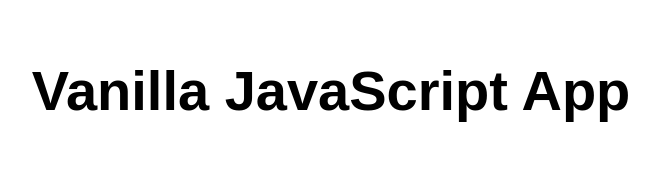
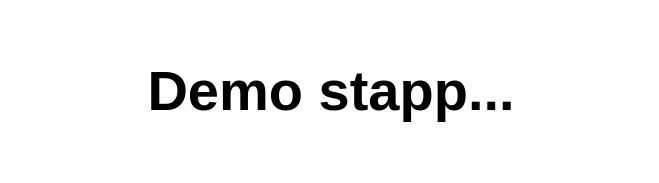
Before and after one commit to trivinoa/stapp-wap, a website: page src/index.html in a window 1280 px wide. Shown: the whole page, without its empty margins (309-968 px from the left). Drawn offline with Linux system fonts and the light colour scheme.

Commit message:
Update index.html

```diff
--- a/src/index.html
+++ b/src/index.html
@@ -5,12 +5,12 @@
   <meta charset="UTF-8">
   <meta name="viewport" content="width=device-width, initial-scale=1.0">
   <link rel="stylesheet" href="styles.css">
-  <title>Vanilla JavaScript App</title>
+  <title>Demo stapp</title>
 </head>
 
 <body>
   <main>
-    <h1>Vanilla JavaScript App</h1>
+    <h1>Demo stapp...</h1>
   </main>
 </body>
 
```
